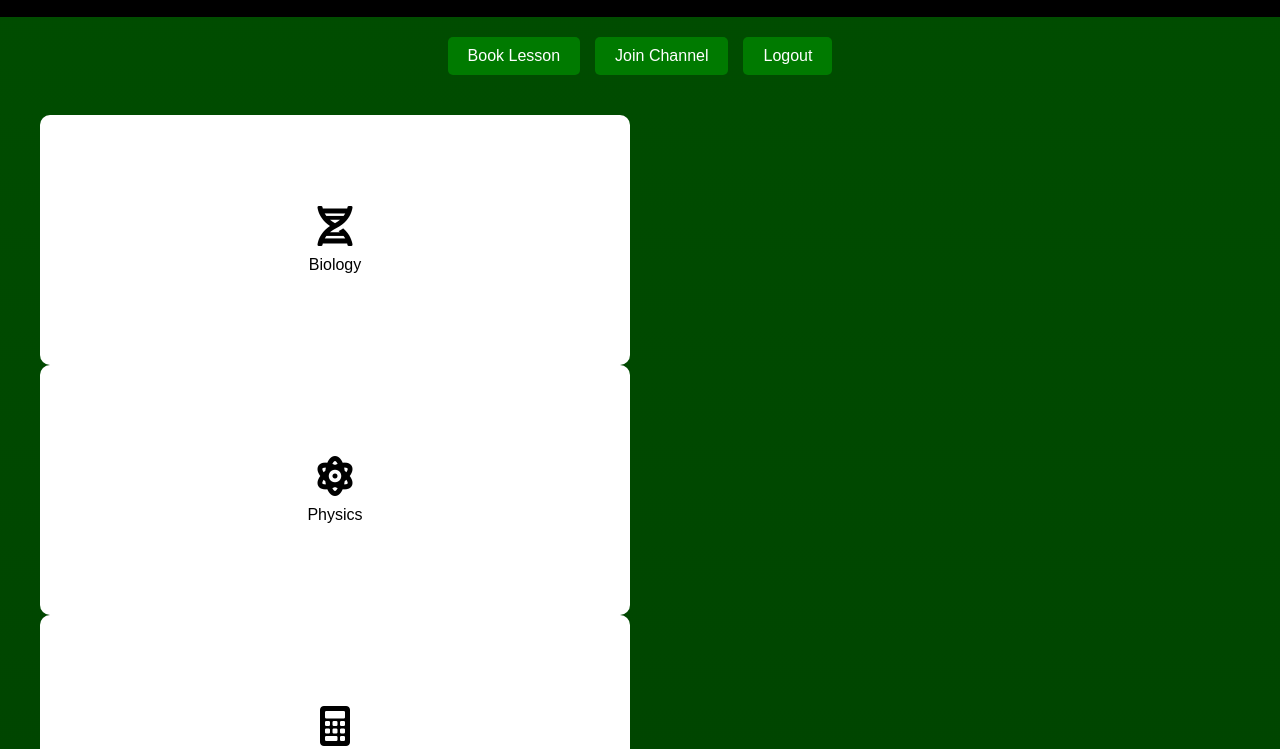
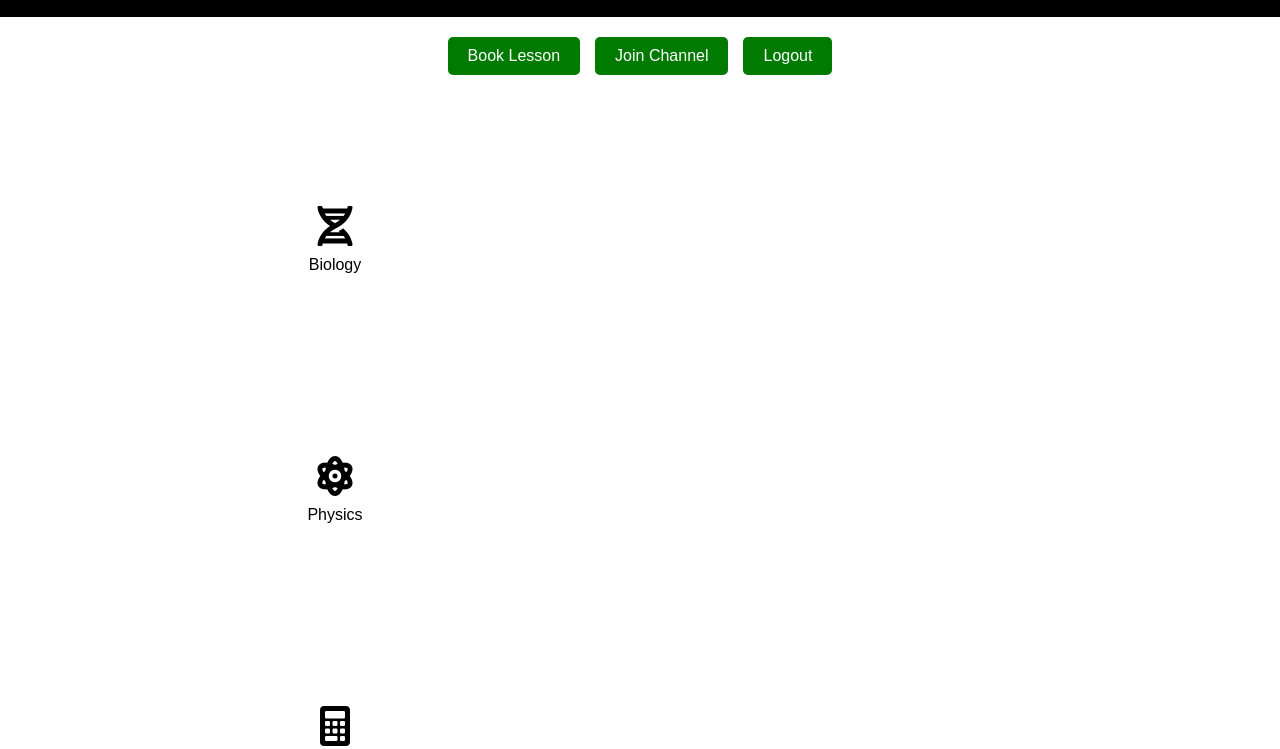
Before and after one commit to Kunta-pro/Smartedupexa-students-app, a plain HTML site: page subjects/index.htm in a window 1280 px wide. Shown: the part 51-800 px from the top of the page. Drawn offline with Linux system fonts and the light colour scheme.

Commit message:
Update styles.css

```diff
--- a/subjects/styles.css
+++ b/subjects/styles.css
@@ -2,8 +2,8 @@
 body {
   margin: 0;
   font-family: Arial, sans-serif;
-  background: linear-gradient(to bottom, #004d00, #002600);
-  color: #ffffff;
+  background-color: white; /* Change the overall background to white */
+  color: #000000; /* Set text color to black */
 }
 
 /* Header */
@@ -82,6 +82,11 @@ body {
   color: white; /* Change text color on hover */
 }
 
+/* Chart Background (Green) */
+.chart-background {
+  background: linear-gradient(to bottom, #004d00, #002600); /* Green background for the chart */
+}
+
 /* Popup Styles */
 .popup {
   position: fixed;
```
